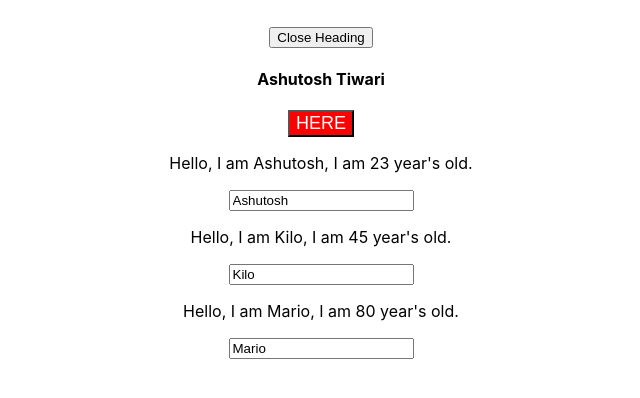
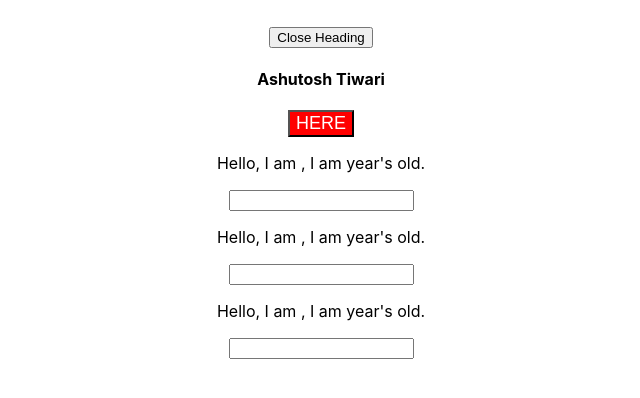
Before and after one commit to InclinedScorpio/react-beginning-to-advance, a React (Create React App) app: page / in a window 1280 px wide. Both pictures are taken after a click on the button "HERE". Shown: the top 398 px of the page, without its empty margins (319-959 px from the left). Built offline with nearby package versions, Linux system fonts and the light colour scheme.

Commit message:
Doubt HOC, props not showing up

```diff
--- a/src/components/Persons/Person/Person.js
+++ b/src/components/Persons/Person/Person.js
@@ -1,8 +1,10 @@
 import React, { useEffect } from "react";
 import stylePerson from "./Person.module.css";
 import Auxiliary from "../../../hoc/Auxiliary";
+import withClass from "../../../hoc/withClass";
 
 const Person = props => {
+	console.log("Props are ", props);
 	useEffect(() => {
 		console.log("Use Effect 1 ****************");
 
@@ -12,13 +14,14 @@ const Person = props => {
 	}, [props.name]);
 
 	return (
-		<React.Fragment>
+		<Auxiliary>
 			<p onClick={props.deleteme}>
 				Hello, I am {props.name}, I am {props.age} year's old.
 			</p>
 			<input onChange={props.changeName} value={props.name} />
-		</React.Fragment>
+		</Auxiliary>
 	);
 };
 
-export default Person;
+//doubt
+export default withClass(Person, stylePerson.Person);
--- a/src/hoc/WithClass.js
+++ b/src/hoc/WithClass.js
@@ -1,5 +1,11 @@
 import React from "react";
 
-const WithClass = props => {
-	return <div className={props.classes}>{props.children}</div>;
+const withClass = (WrappedComponent, classes) => {
+	return props => (
+		<div>
+			<WrappedComponent />
+		</div>
+	);
 };
+
+export default withClass;
```
